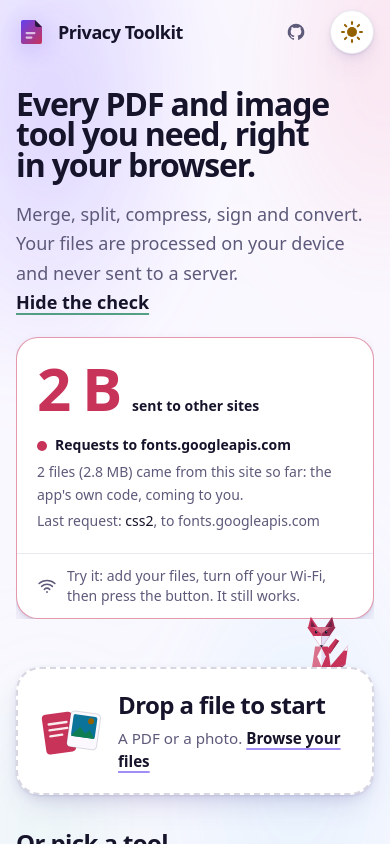
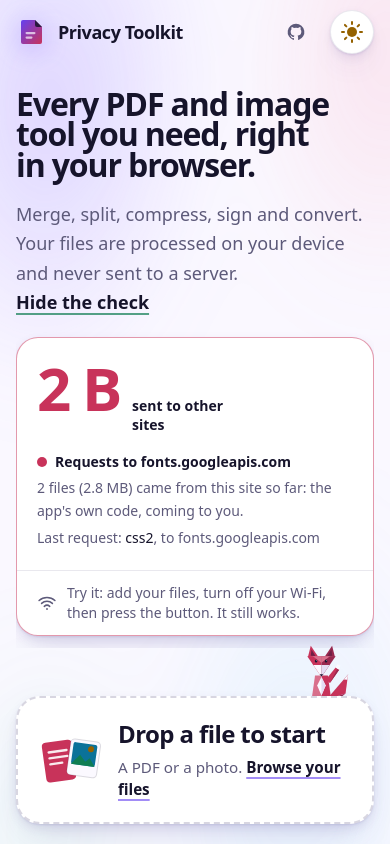
Before and after one commit to siddichandu02/privacy-toolkit, a React (Vite) app: page / in a window 390 px wide. Both pictures are taken after a click on the button "How can I check?". Shown: the top 844 px of the page. Built offline with nearby package versions, Linux system fonts and the light colour scheme.

Commit message:
keep the privacy check inside the screen on phones

```diff
--- a/src/components/privacy/PrivacyPill.tsx
+++ b/src/components/privacy/PrivacyPill.tsx
@@ -67,7 +67,7 @@ export function PrivacyPill({ since, className = '' }: { since: number; classNam
               transition={{ type: 'spring', stiffness: 320, damping: 30 }}
               className="max-w-2xl overflow-hidden"
             >
-              <PrivacyProof since={since} scope="tool" className="mt-4" />
+              <PrivacyProof since={since} scope="tool" className="mt-4 mb-3" />
             </motion.div>
           ) : null}
         </AnimatePresence>
--- a/src/components/privacy/PrivacyProof.tsx
+++ b/src/components/privacy/PrivacyProof.tsx
@@ -66,7 +66,7 @@ export function PrivacyProof({
           >
             {clean ? '0' : formatBytes(sentBytes)}
           </motion.span>
-          <span className="max-w-[9rem] text-sm leading-snug font-semibold text-fg">
+          <span className="max-w-[6.5rem] text-sm leading-snug font-semibold text-fg">
             {clean ? 'bytes' : ''} sent to other sites
           </span>
         </div>
--- a/src/routes/Home.tsx
+++ b/src/routes/Home.tsx
@@ -61,7 +61,7 @@ export default function Home() {
           ))}
         </h1>
         <div className="mt-5 grid items-center gap-x-12 gap-y-12 sm:mt-6 sm:gap-y-16 lg:mt-8 lg:grid-cols-[minmax(0,1fr)_minmax(0,1.05fr)]">
-          <div className="max-w-xl">
+          <div className="max-w-xl min-w-0">
             <p className="text-lg leading-relaxed text-muted sm:text-xl">
               Merge, split, compress, sign and convert. Your files are processed on your device and
               never sent to a server.{' '}
@@ -85,7 +85,7 @@ export default function Home() {
                     transition={{ type: 'spring', stiffness: 320, damping: 30 }}
                     className="overflow-hidden"
                   >
-                    <PrivacyProof className="mt-5" />
+                    <PrivacyProof className="mt-5 mb-3" />
                   </motion.div>
                 ) : null}
               </AnimatePresence>
```
